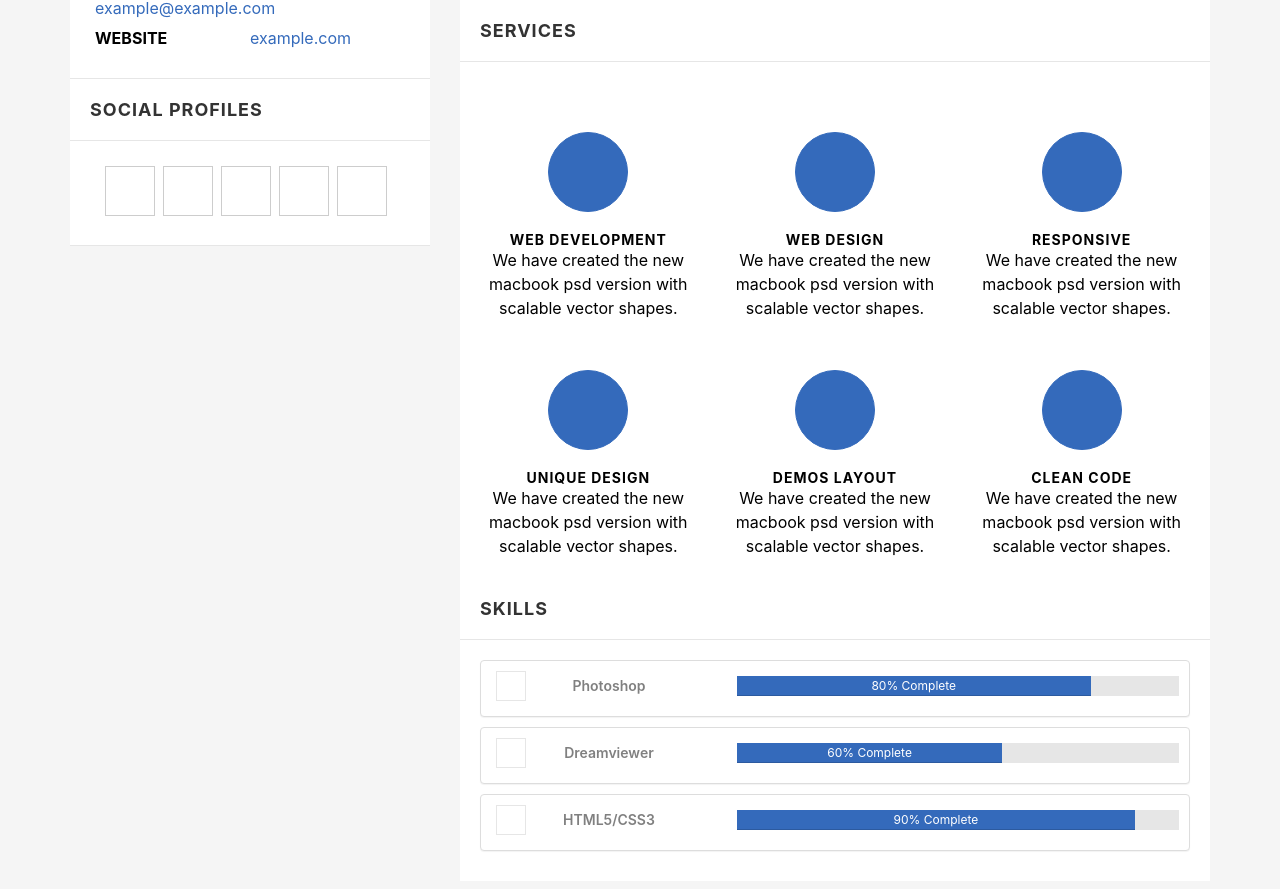
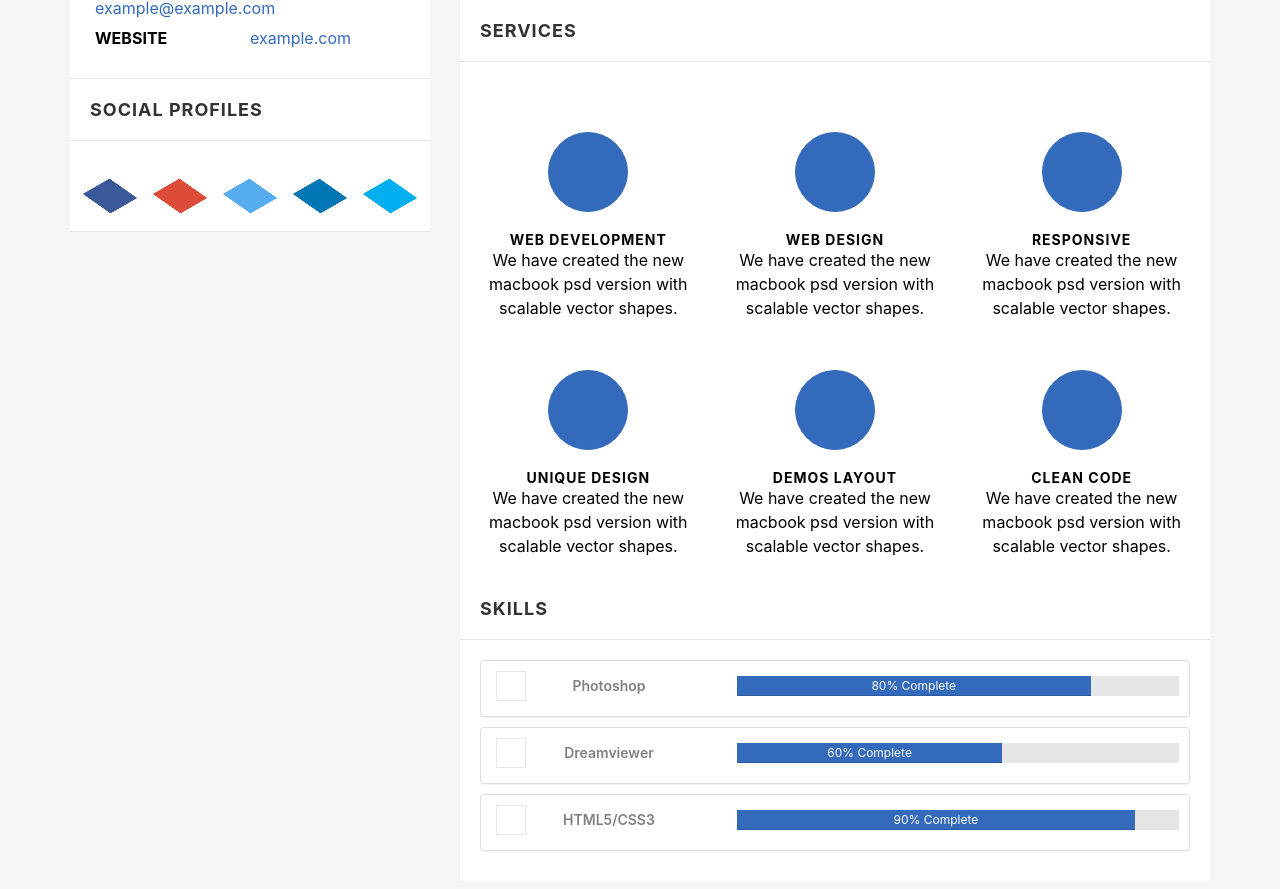
Before and after one commit to TAdev07/TAdev07, a React (Create React App) app: page / in a window 1280 px wide. Shown: the part 854-1743 px from the top of the page. Built offline with nearby package versions, Linux system fonts and the light colour scheme; some icons are missing.

Commit message:
add effect icon socials

```diff
--- /dev/null
+++ b/src/components/SideBar/SocialEffect.css
@@ -0,0 +1,77 @@
+.social-wrapper {
+  border-bottom: 1px solid #e6e6e6;
+  padding: 40px 0 20px;
+}
+
+.wrapperIcon {
+  position: relative;
+  margin: 0;
+  padding: 0;
+  display: flex;
+  justify-content: center;
+}
+
+.wrapperIcon li {
+  position: relative;
+  width: 30px;
+  height: 30px;
+  margin: 0 20px;
+  list-style: none;
+  transform: rotate(-30deg) skew(25deg);
+}
+
+.wrapperIcon li span {
+  position: absolute;
+  top: 0;
+  left: 0;
+  width: 100%;
+  height: 100%;
+  transition: 0.5s;
+  display: flex;
+  justify-content: center;
+  align-items: center;
+  color: #fff;
+  font-size: 15px;
+  background: #000;
+}
+
+.wrapperIcon li:hover span {
+  box-shadow: -1px 1px 1px rgba(0, 0, 0, 0.1);
+}
+
+.wrapperIcon li:hover span:nth-child(5) {
+  transform: translate(20px, -20px);
+  opacity: 1;
+}
+.wrapperIcon li:hover span:nth-child(4) {
+  transform: translate(15px, -15px);
+  opacity: 0.8;
+}
+.wrapperIcon li:hover span:nth-child(3) {
+  transform: translate(10px, -10px);
+  opacity: 0.6;
+}
+.wrapperIcon li:hover span:nth-child(2) {
+  transform: translate(5px, -5px);
+  opacity: 0.4;
+}
+.wrapperIcon li:hover span:nth-child(1) {
+  transform: translate(0, 0);
+  opacity: 0.2;
+}
+
+.wrapperIcon .facebook span {
+  background: #3b5999;
+}
+.wrapperIcon .google span {
+  background: #dd4b39;
+}
+.wrapperIcon .twitter span {
+  background: #55acee;
+}
+.wrapperIcon .linkedin span {
+  background: #0077b5;
+}
+.wrapperIcon .skype span {
+  background: #00aff0;
+}
--- a/src/components/SideBar/SocialProfiles.js
+++ b/src/components/SideBar/SocialProfiles.js
@@ -1,15 +1,20 @@
 import React from 'react';
+import './SocialEffect.css';
 
 export default function SocialProfiles({dataSocials}) {
   return (
     <div>
       <h5 className="tittle">Social Profiles</h5>
-            <div className="social-icon bor-btm padding-25">
-                <ul>
+      <div className="social-wrapper">
+        <ul className="wrapperIcon">
           {dataSocials.map((item, index) => (
-                        <li key={index}>
+            <li key={index} className={item.title}>
               <a href={item.link}>
-                                <i className={item.icon} />
+                <span />
+                <span />
+                <span />
+                <span />
+                <span className={item.icon} />
               </a>
             </li>
           ))}
--- a/src/dataLocal/DataSocials.js
+++ b/src/dataLocal/DataSocials.js
@@ -2,22 +2,27 @@ const DataSocials = [
   {
     icon: 'fa fa-facebook',
     link: 'https://www.facebook.com/',
+    title: 'facebook',
   },
   {
     icon: 'fa fa-google',
     link: 'https://mail.google.com',
+    title: 'google',
   },
   {
     icon: 'fa fa-twitter',
     link: 'https://twitter.com/',
+    title: 'twitter',
   },
   {
     icon: 'fa fa-linkedin',
     link: 'https://www.linkedin.com/',
+    title: 'linkedin',
   },
   {
     icon: 'fa fa-skype',
     link: 'https://www.skype.com',
+    title: 'skype',
   },
 ];
 
```
Lines whose indentation alone changed are shown as unchanged.
